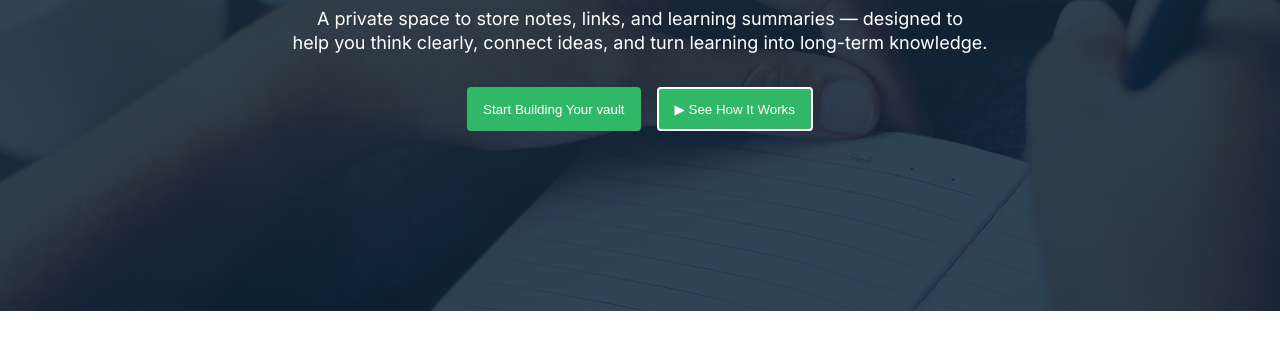
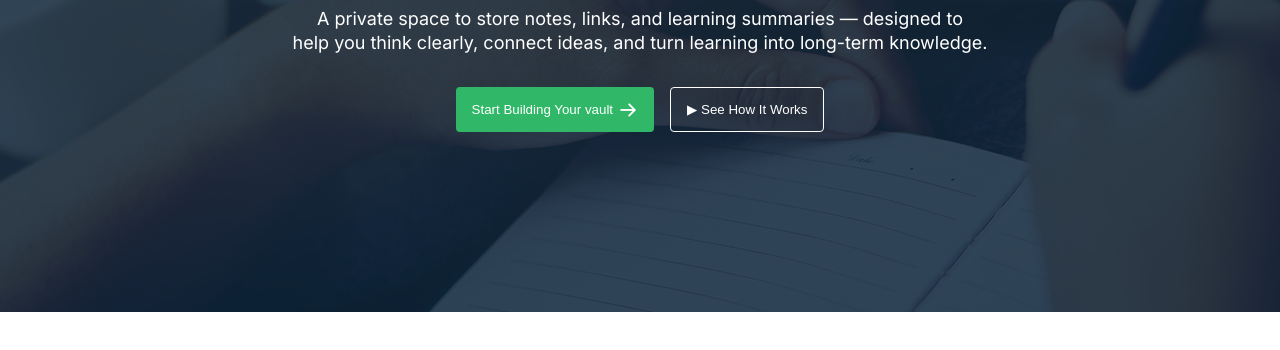
Before and after one commit to IrfanurRahaman/B-13-Assignment-1, a plain HTML site: page index.html in a window 1280 px wide. Shown: the part 446-796 px from the top of the page. Drawn offline with Linux system fonts and the light colour scheme.

Commit message:
updated the banner section

```diff
--- a/index.html
+++ b/index.html
@@ -38,7 +38,7 @@
             help you think clearly, connect ideas, and turn learning into long-term knowledge.</p>
 
             <div class="btn">
-                <button>Start Building Your vault</button>
+                <button class="second-btn">Start Building Your vault <img src="assets/ArrowRight.png" alt=""></button>
                 <button class="third-button">▶ See How It Works</button>
             </div>
         </div>
--- a/style.css
+++ b/style.css
@@ -101,8 +101,15 @@ button:hover{
     margin-bottom: 32px;
 }
 
+.second-btn{
+    display: flex;
+    align-items: center;
+    gap: 5px;
+}
+
 .third-button{
-    border: 2px solid white;
+    background-color: #504e4e00;
+    border: 1px solid white;
 
 }
 
```
